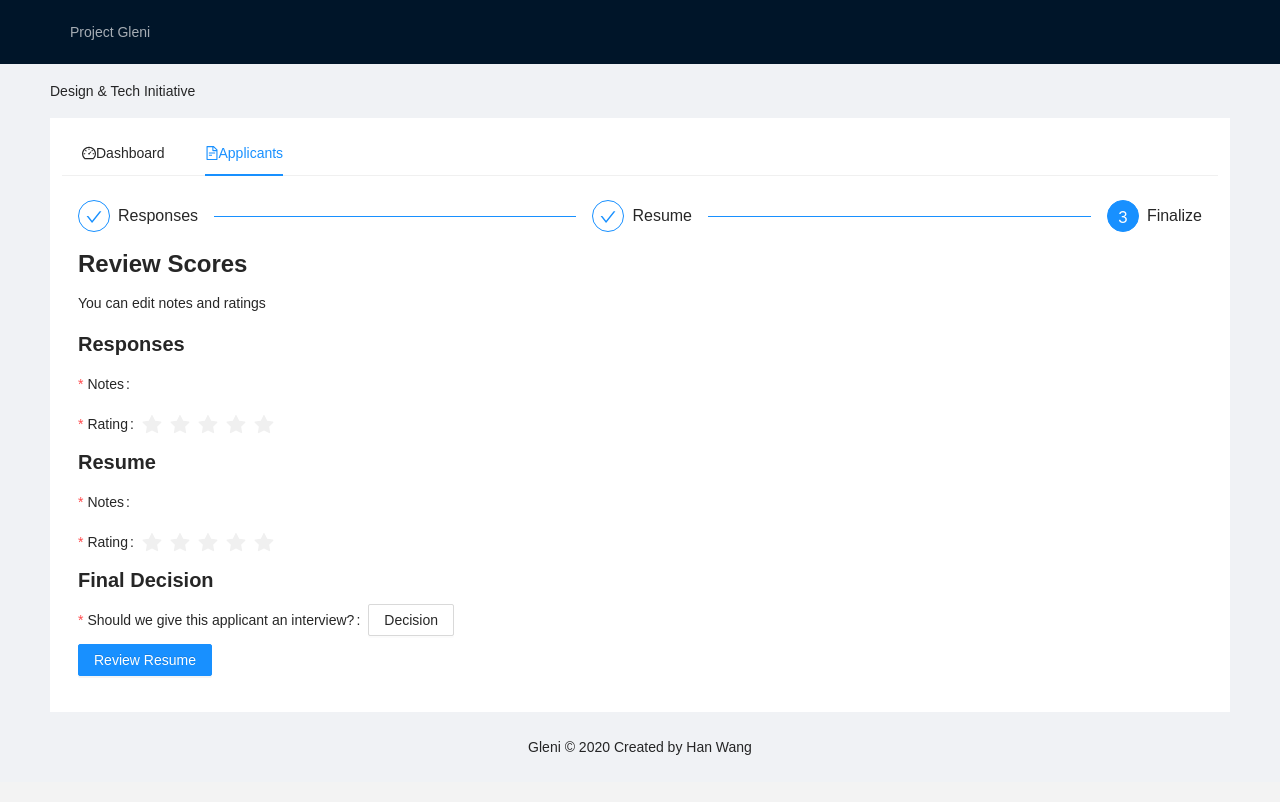
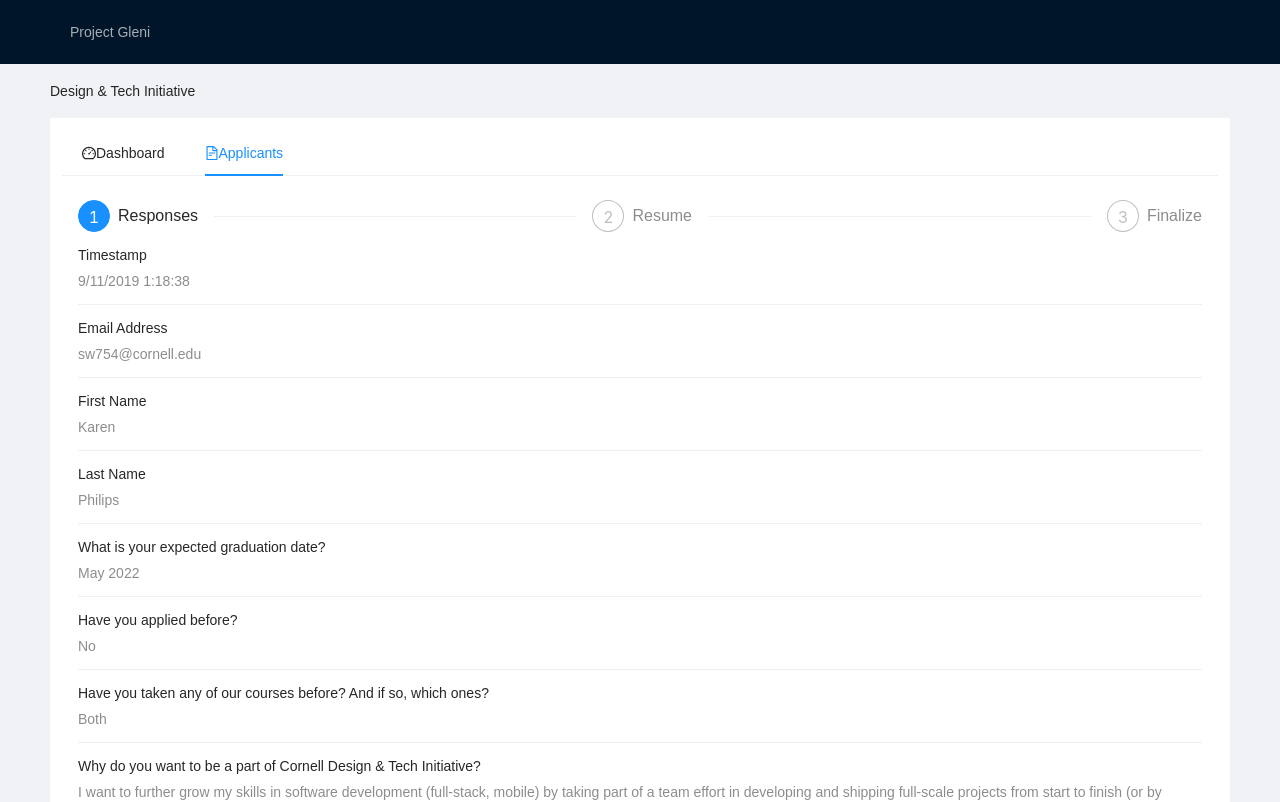
Before and after one commit to ashneeldas2/Gleni, a React (Create React App) app in the folder client/: page / in a window 1280 px wide. Shown: the top 802 px of the page. Built offline with nearby package versions, Linux system fonts and the light colour scheme; a web font is replaced by a local one.

Commit message:
Update initial stage and add validation with final decision

```diff
--- a/client/src/components/Review.js
+++ b/client/src/components/Review.js
@@ -10,7 +10,7 @@ export class Review extends Component {
 
     // Default scoring values
     state = {
-        currentStep: 'finalize',
+        currentStep: 'responses',
         evaluation: {
             responses: {
                 notes: '',
--- a/client/src/components/Review/Finalize.js
+++ b/client/src/components/Review/Finalize.js
@@ -88,7 +88,7 @@ export class Finalize extends Component {
                     <Form.Item
                         label="Should we give this applicant an interview?"
                         name="finalDecision"
-                        rules={[{ required: true, message: 'Final decision is required' }]}
+                        rules={[{ required: finalize.decision === 'Decision', message: 'Final decision is required' }]}
                     >
                     <Dropdown overlay={decisionMenu}>
                         <a className="ant-dropdown-link" onClick={e => e.preventDefault()}>
```
